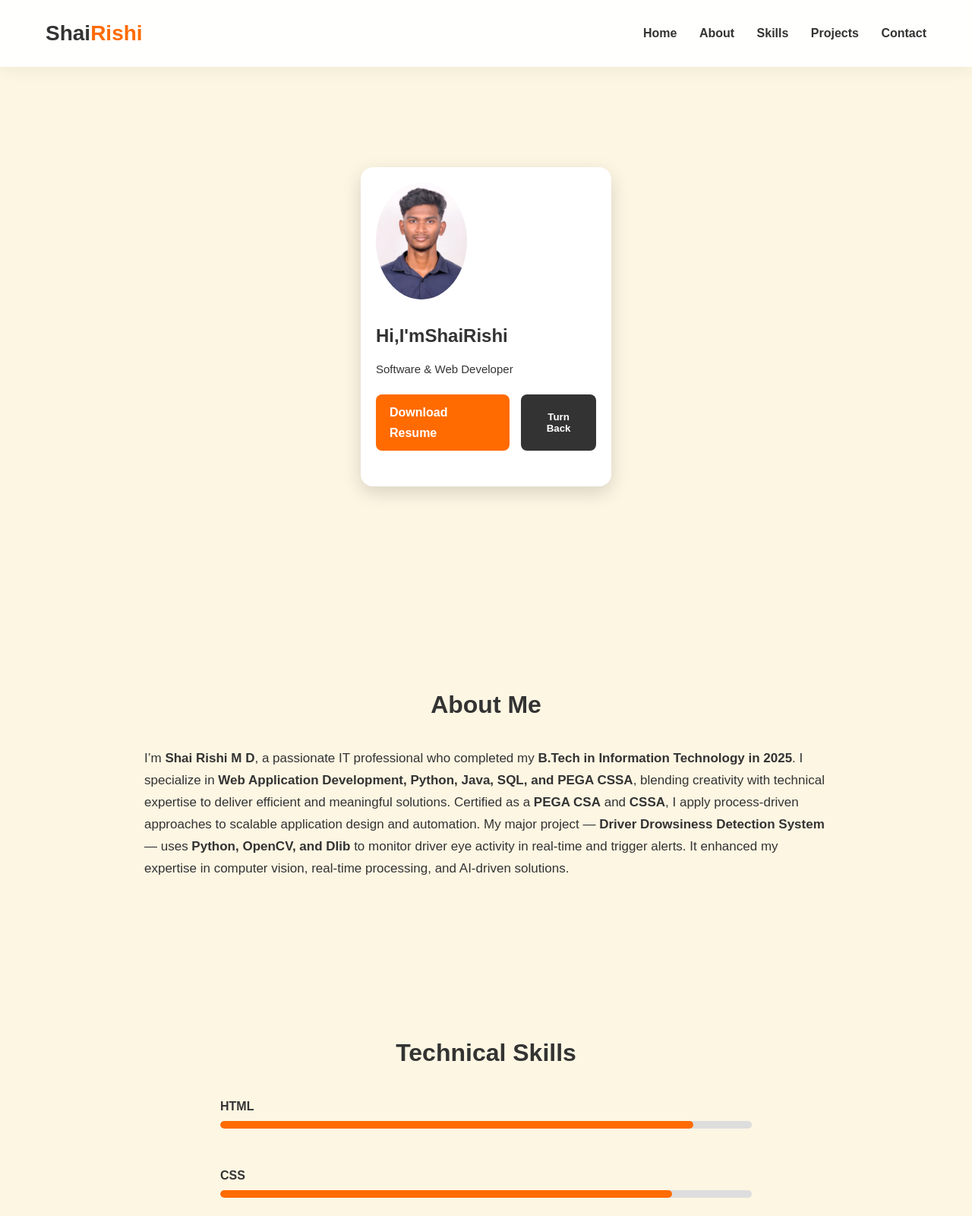
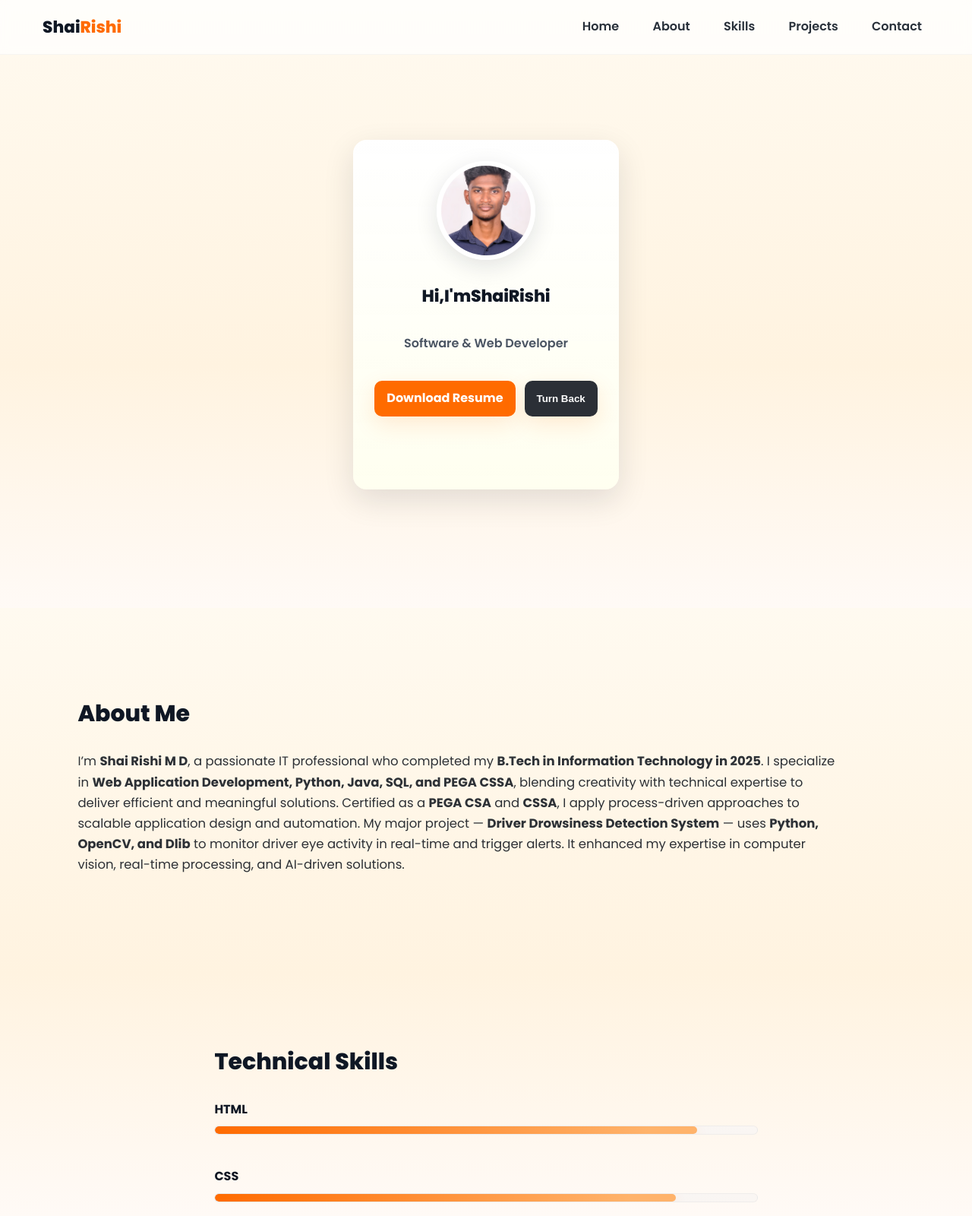
Before and after one commit to ShaiRishi/rishiportfolio, a plain HTML site: page index.html in a window 1280 px wide. Shown: the top 1600 px of the page at 76% size. Drawn offline with Linux system fonts and the light colour scheme.

Commit message:
first.css

```diff
--- a/first.css
+++ b/first.css
@@ -1,68 +1,190 @@
-/* ===================== GLOBAL STYLES ===================== */
-* { margin: 0; padding: 0; box-sizing: border-box; font-family: 'Poppins', sans-serif; }
-body { background: #fdf6e3; color: #333; line-height: 1.7; }
+/* first.css - polished theme, animations, responsive */
 
-/* ===================== NAVBAR ===================== */
-.navbar { position: fixed; top: 0; width: 100%; display: flex; justify-content: space-between; align-items: center; padding: 20px 60px; background: rgba(255,255,255,0.95); backdrop-filter: blur(10px); z-index: 1000; box-shadow: 0 4px 20px rgba(0,0,0,0.06); }
-.logo { font-size: 28px; font-weight: 700; }
-.logo span { color: #ff6b00; }
-.navbar nav a { margin-left: 25px; text-decoration: none; font-weight: 600; color: #333; transition: 0.3s; }
-.navbar nav a:hover { color: #ff6b00; }
+/* ---------- Fonts & Base ---------- */
+@import url('https://fonts.googleapis.com/css2?family=Poppins:wght@300;400;600;700;800&display=swap');
 
-/* ===================== HERO ===================== */
-.hero { height: 100vh; display: flex; justify-content: center; align-items: center; padding-top: 60px; }
-.flip-card { width: 330px; height: 420px; perspective: 1000px; }
-.flip-card-inner { width: 100%; height: 100%; transition: transform 0.8s; transform-style: preserve-3d; }
-.flip-card.flipped .flip-card-inner { transform: rotateY(180deg); }
-.flip-card-front, .flip-card-back { position: absolute; width: 100%; height: 100%; backface-visibility: hidden; border-radius: 16px; padding: 20px; box-shadow: 0 8px 25px rgba(0,0,0,0.15); background: white; }
-.flip-card-back { transform: rotateY(180deg); display: flex; justify-content: center; align-items: center; }
-.profile-img { width: 120px; border-radius: 50%; margin-bottom: 20px; }
-.subtitle { margin-top: 10px; font-size: 15px; }
-.btn-group { margin-top: 20px; display: flex; gap: 15px; justify-content: center; }
-.btn { padding: 10px 18px; background: #ff6b00; border: none; color: white; border-radius: 8px; cursor: pointer; font-weight: 600; transition: 0.3s; text-decoration: none; }
-.btn:hover { background: #dd5f00; }
-.secondary { background: #333; }
-.secondary:hover { background: #000; }
-
-/* ===================== ABOUT ===================== */
-.section { padding: 100px 10%; }
-.section h2 { font-size: 32px; margin-bottom: 30px; text-align: center; }
-.about p { max-width: 900px; margin: auto; font-size: 17px; }
-
-/* ===================== SKILLS ===================== */
-.skills .skill { width: 100%; max-width: 700px; margin: 10px auto; }
-.skill p { font-weight: 600; margin-bottom: 6px; }
-.bar { width: 100%; height: 10px; background: #ddd; border-radius: 50px; overflow: hidden; }
-.bar span { display: block; height: 100%; width: 0; background: #ff6b00; border-radius: inherit; transition: width 1.3s ease; }
-
-/* ===================== EDUCATION ===================== */
-.timeline-list { max-width: 800px; margin: auto; display: flex; flex-direction: column; gap: 35px; }
-.timeline-item { display: flex; gap: 20px; }
-.time { font-weight: 700; width: 120px; }
-.details h3 { margin-bottom: 5px; font-size: 20px; }
-
-/* ===================== PROJECTS ===================== */
-.section-block { padding: 100px 10%; }
-.section-title { font-size: 32px; text-align: center; margin-bottom: 40px; }
-
-.project-row { display: grid; grid-template-columns: 1fr 450px; gap: 40px; margin-bottom: 80px; align-items: center; }
-.project-text h3 { font-size: 26px; margin-bottom: 10px; }
-.project-text p { font-size: 16px; }
-.project-img img { width: 100%; border-radius: 10px; box-shadow: 0 10px 25px rgba(0,0,0,0.12); }
-
-@media(max-width:900px){
-  .project-row { grid-template-columns: 1fr; }
+*{box-sizing:border-box}
+html,body{height:100%}
+body{
+  font-family: "Poppins", sans-serif;
+  margin:0;
+  color:#212327;
+  background: linear-gradient(180deg,#fffaf0 0%, #fff3e0 60%, #fffaf6 100%);
+  -webkit-font-smoothing:antialiased;
+  -moz-osx-font-smoothing:grayscale;
+  line-height:1.65;
 }
 
-/* ===================== CONTACT ===================== */
-.contact-intro { text-align: center; margin-bottom: 25px; }
-.contact-container { display: grid; grid-template-columns: 1fr 1fr; gap: 40px; max-width: 900px; margin: auto; }
-.contact-form input, .contact-form textarea { width: 100%; margin-bottom: 15px; padding: 12px; border-radius: 8px; border: 1px solid #aaa; font-size: 15px; }
-.contact-info p a { color: #ff6b00; text-decoration: none; }
+/* ---------- NAVBAR ---------- */
+.navbar{
+  position:fixed;
+  top:0;
+  left:0;
+  right:0;
+  height:72px;
+  display:flex;
+  align-items:center;
+  justify-content:space-between;
+  gap:30px;
+  padding:0 3.5rem;
+  background:rgba(255,255,255,0.7);
+  backdrop-filter: blur(6px);
+  border-bottom:1px solid rgba(18,18,18,0.03);
+  z-index:1200;
+  transition:all .3s ease;
+}
+.logo{font-weight:800;font-size:1.35rem;color:#0f1724}
+.logo span{color:#ff6b00}
 
-@media(max-width:850px){
-  .contact-container { grid-template-columns: 1fr; }
+/* nav links */
+.navbar nav a{
+  color:#28303a;
+  text-decoration:none;
+  font-weight:600;
+  margin-left:20px;
+  padding:8px 10px;
+  border-radius:8px;
+  transition:all .25s ease;
+}
+.navbar nav a:hover{ background: rgba(255,107,0,0.08); color:#ff6b00; transform:translateY(-2px)}
+
+
+/* small-screen nav fallback */
+@media(max-width:900px){
+  .navbar{padding:0 18px}
+  .navbar nav a{display:none}
 }
 
-/* ===================== FOOTER ===================== */
-footer { text-align: center; padding: 20px; margin-top: 40px; background: #fff3e6; }
+/* ---------- HERO / FLIP CARD ---------- */
+.hero{
+  min-height:100vh;
+  display:flex;
+  align-items:center;
+  justify-content:center;
+  padding-top:92px;
+  padding-bottom:64px;
+}
+
+/* flip card shell */
+.flip-card{ width:350px; height:460px; perspective:1200px; }
+.flip-card-inner{
+  width:100%; height:100%;
+  position:relative;
+  transform-style:preserve-3d;
+  transition: transform .9s cubic-bezier(.2,.9,.25,1);
+}
+.flip-card.flipped .flip-card-inner{ transform: rotateY(180deg); }
+
+/* front/back faces */
+.flip-card-front, .flip-card-back{
+  position:absolute; inset:0;
+  border-radius:18px;
+  padding:28px;
+  display:flex; flex-direction:column; align-items:center; gap:12px;
+  backface-visibility:hidden;
+  box-shadow: 0 14px 40px rgba(16,24,40,0.12);
+  background: linear-gradient(180deg, rgba(255,255,255,1), rgba(255,255,240,0.95));
+}
+
+/* front */
+.flip-card-front{ transform:translateZ(0) }
+.profile-img{ width:130px; height:130px; object-fit:cover; border-radius:50%; border:6px solid #fff; box-shadow:0 8px 30px rgba(16,24,40,0.12); }
+#typing{ font-weight:800; font-size:22px; color:#0f1724; letter-spacing:-0.2px; text-align:center; }
+.subtitle{ color:#4b5563; font-weight:600; margin-top:0; text-align:center }
+
+/* buttons */
+.btn-group{ display:flex; gap:12px; margin-top:8px }
+.btn{ display:inline-block; padding:10px 16px; border-radius:10px; cursor:pointer; font-weight:700; border:none; transition:all .2s ease; text-decoration:none; color:#fff; background:#ff6b00; box-shadow: 0 10px 30px rgba(255,107,0,0.14); }
+.btn.secondary{ background:#2b2f36 }
+.btn:hover{ transform:translateY(-4px); filter:brightness(.98) }
+
+/* back face */
+.flip-card-back{
+  transform: rotateY(180deg);
+  justify-content:center;
+  text-align:center;
+  font-weight:600;
+  font-size:18px;
+  color:#0b1220;
+}
+
+/* ---------- SECTIONS ---------- */
+.section{
+  padding:90px 8%;
+  position:relative;
+  overflow:hidden;
+}
+
+/* headings */
+.section h2{ text-align:left; font-size:30px; margin-bottom:24px; color:#0f1724; font-weight:800 }
+
+/* About */
+.about p{ max-width:1000px; color:#2d3136; font-size:16.5px; }
+
+/* ---------- SKILLS ---------- */
+.skills{ max-width:920px; margin:0 auto; display:block; }
+.skill{ display:flex; flex-direction:column; gap:8px; margin-bottom:16px; }
+.skill p{ margin:0; font-weight:700; color:#0f1724 }
+.bar{ width:100%; height:12px; background:linear-gradient(90deg,#f1f1f2,#faf6f3); border-radius:999px; overflow:hidden; border:1px solid rgba(16,24,40,0.04) }
+.bar span{ display:block; height:100%; width:0%; background:linear-gradient(90deg,#ff6b00 0%, #ffb36b 90%); border-radius:inherit; box-shadow: 0 6px 18px rgba(255,107,0,0.12); transition: width 1.6s cubic-bezier(.2,.9,.25,1) }
+
+/* ---------- EDUCATION TIMELINE ---------- */
+.timeline-list{ max-width:980px; margin:0 auto; display:flex; flex-direction:column; gap:28px }
+.timeline-item{ display:grid; grid-template-columns:160px 1fr; gap:20px; align-items:start; padding:10px 6px; border-radius:12px; transition:transform .25s ease, box-shadow .25s ease; }
+.timeline-item:hover{ transform:translateY(-6px); box-shadow: 0 18px 46px rgba(16,24,40,0.06) }
+.time{ color:#555; font-weight:600; font-size:15px; }
+.details h3{ font-size:18.5px; margin-bottom:6px; font-weight:800; color:#0f1724 }
+.details p{ color:#374151; font-size:15px; line-height:1.6 }
+
+/* ---------- PROJECTS ---------- */
+.section-block{ padding:90px 8% }
+.section-title{ text-align:left; font-weight:800; font-size:30px; margin-bottom:30px; color:#0f1724 }
+
+/* force text-left, image-right layout */
+.project-row{
+  display:grid;
+  grid-template-columns:1fr 520px;
+  gap:48px;
+  align-items:center;
+  margin-bottom:60px;
+}
+.project-row > .project-text{ grid-column:1; order:0 }
+.project-row > .project-img{ grid-column:2; order:1 }
+
+.project-text h3{ font-size:26px; color:#0f1724; margin-bottom:12px }
+.project-text p{ color:#374151; font-size:16px; line-height:1.8 }
+
+.project-img img{ width:100%; height:auto; border-radius:10px; object-fit:cover; box-shadow: 0 20px 50px rgba(16,24,40,0.08) }
+
+/* Mobile: stack */
+@media (max-width:980px){
+  .project-row{ grid-template-columns:1fr; gap:18px }
+  .project-row > .project-text, .project-row > .project-img{ grid-column:1; order:unset }
+  .flip-card{ transform:scale(.95) }
+  .section{ padding:70px 6% }
+}
+
+/* ---------- CONTACT ---------- */
+.contact-container{ max-width:1100px; margin:0 auto; display:grid; grid-template-columns:1fr 380px; gap:36px; align-items:start }
+.contact-form input, .contact-form textarea{ width:100%; padding:14px 12px; border-radius:10px; border:1px solid rgba(20,20,20,0.06); background:rgba(255,255,255,0.95); font-size:15px; }
+.contact-form button{ margin-top:8px; }
+
+/* contact info card */
+.contact-info{ background: linear-gradient(180deg,#fffaf0,#fff8f1); border-radius:12px; padding:20px; box-shadow: 0 12px 34px rgba(16,24,40,0.06) }
+.contact-info p{ margin-bottom:10px; color:#2d3136 }
+
+/* responsive */
+@media(max-width:850px){
+  .contact-container{ grid-template-columns:1fr }
+}
+
+/* ---------- FOOTER ---------- */
+footer{ text-align:center; padding:26px 0; background:linear-gradient(180deg,#fff8f0,#fff3e9); color:#2d3136; font-weight:600 }
+
+/* ---------- SCROLL REVEAL HELPERS (utility) ---------- */
+.reveal{
+  opacity:0;
+  transform: translateY(26px) scale(.995);
+  transition: all .8s cubic-bezier(.2,.9,.25,1);
+}
+.reveal.visible{ opacity:1; transform: translateY(0) scale(1) }
```
